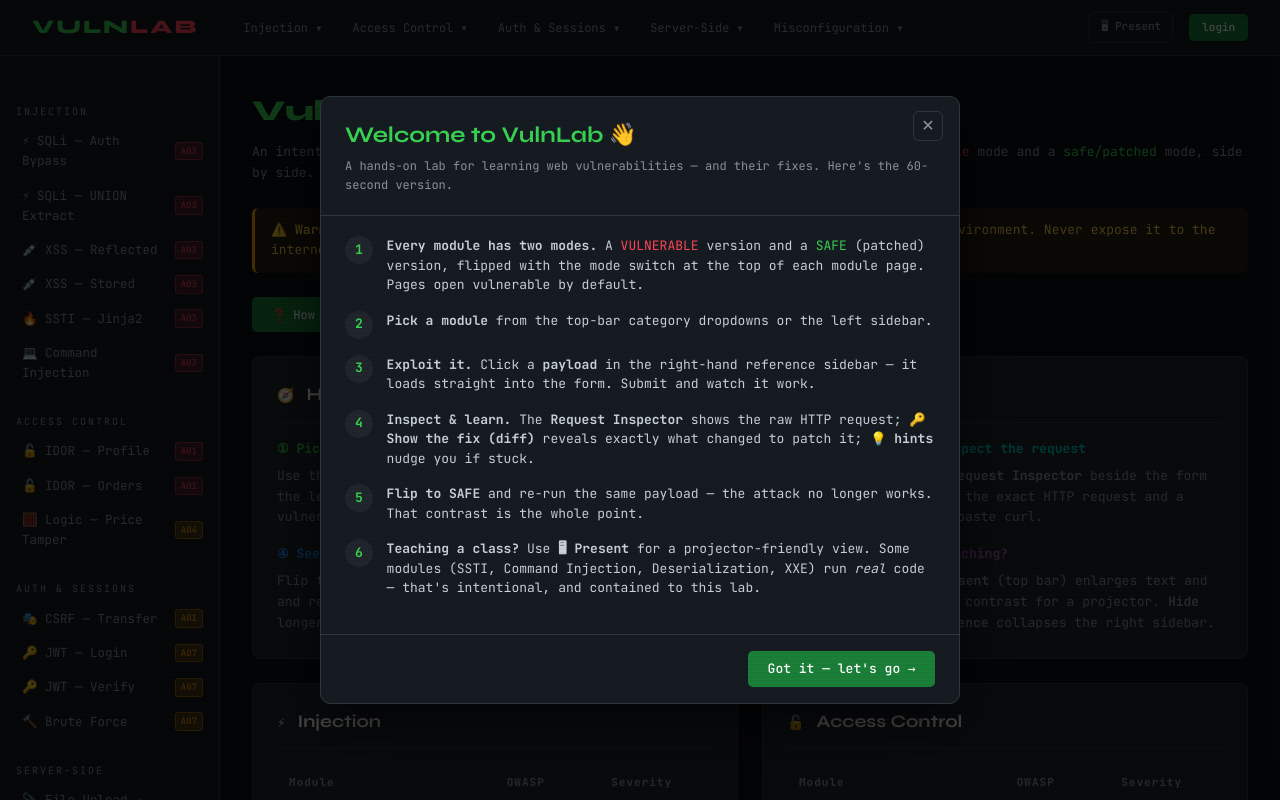
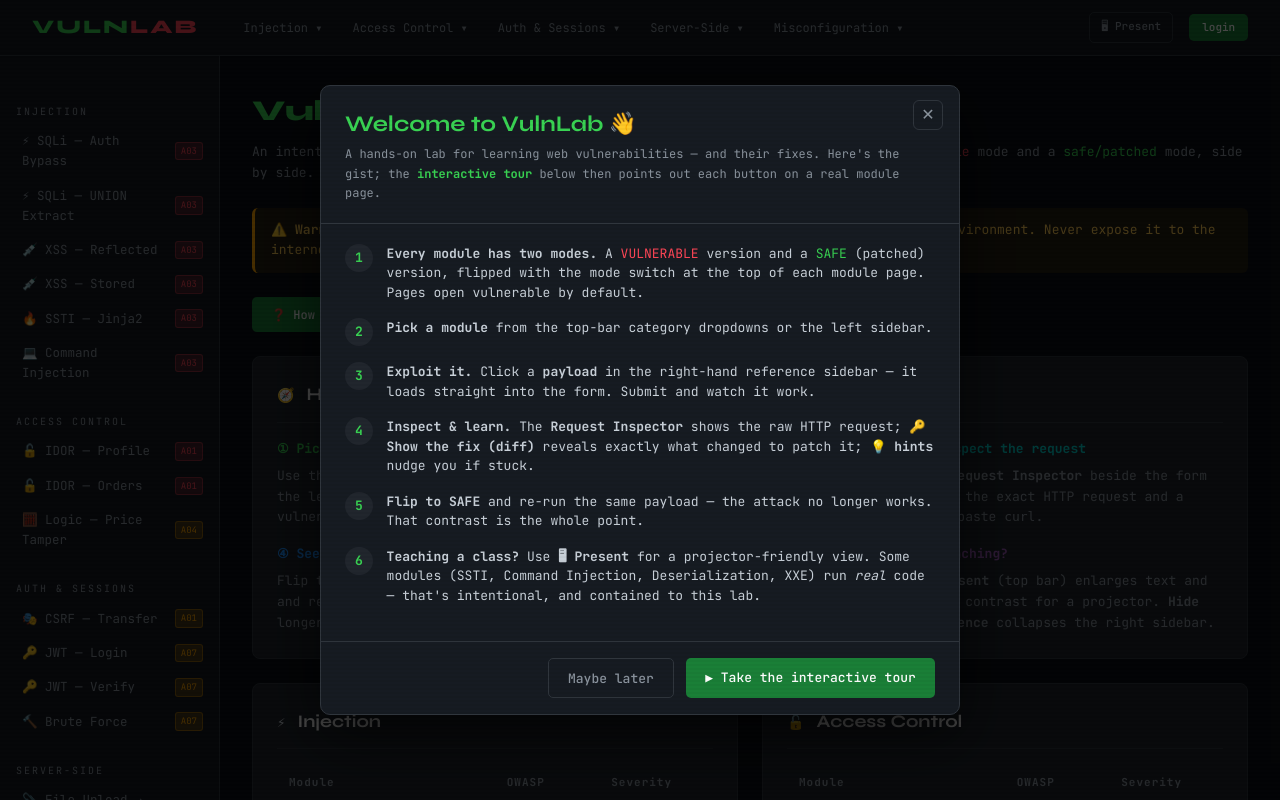
Before and after one commit to Cybevion/vulnhub, a Flask app: page / in a window 1280 px wide. Run offline with Flask 3, Linux system fonts and the light colour scheme; parts of the project's set-up code (start-up, migrations or seed data) failed here and were passed over.

Commit message:
Turn the tutorial into an interactive step-by-step tour
The welcome modal now launches a guided coach-mark tour that runs on a real
module page and spotlights each element in turn:

- lightweight tour engine in base.html (no external library): dims the page,
  rings the current element, and shows a positioned popover with
  Back/Next/Skip and a step counter
- steps cover the mode switch, the form, the payloads/how-it-works sidebar,
  the Request Inspector, Show-the-fix, Hints, Present mode, and the module
  dropdowns; steps whose element is absent are skipped
- the sidebar auto-expands for the payloads step
- welcome modal CTA "Take the interactive tour" opens /sqli/login?safe=0&tour=1,
  and any page loaded with ?tour=1 auto-starts the tour

Co-Authored-By: Claude Opus 4.8 <noreply@anthropic.com>

```diff
--- a/templates/base.html
+++ b/templates/base.html
@@ -413,7 +413,19 @@ nav {
 .tut-step .ts-n { flex: none; width: 28px; height: 28px; border-radius: 50%; background: var(--panel); color: var(--green); font-weight: 700; display: flex; align-items: center; justify-content: center; font-size: 13px; }
 .tut-step .ts-t { font-size: 13px; line-height: 1.5; }
 .tut-step .ts-t strong { color: var(--light); }
-.tut-modal .tut-foot { padding: 1rem 1.5rem; border-top: 1px solid var(--border); display: flex; justify-content: flex-end; gap: 0.75rem; }
+.tut-modal .tut-foot { padding: 1rem 1.5rem; border-top: 1px solid var(--border); display: flex; justify-content: flex-end; gap: 0.75rem; flex-wrap: wrap; }
+
+/* ── Guided tour (coach-marks) ── */
+.tour-target { position: relative; z-index: 1200 !important; box-shadow: 0 0 0 3px var(--green), 0 0 0 9999px rgba(0,0,0,0.72) !important; border-radius: 6px; }
+.tour-pop { position: fixed; z-index: 1300; width: 300px; max-width: calc(100vw - 24px); background: var(--bg2); border: 1px solid var(--green2); border-radius: 8px; padding: 0.9rem 1rem; box-shadow: 0 12px 40px rgba(0,0,0,0.6); }
+.tour-pop h4 { color: var(--green); font-size: 13px; margin-bottom: 0.35rem; }
+.tour-pop p { color: var(--light); font-size: 12.5px; line-height: 1.5; }
+.tour-pop .tp-foot { display: flex; justify-content: space-between; align-items: center; margin-top: 0.85rem; gap: 0.5rem; }
+.tour-pop .tp-count { font-size: 11px; color: var(--gray); }
+.tour-pop .tp-btns { display: flex; gap: 0.4rem; }
+.tour-pop button { font-size: 11px; padding: 0.3rem 0.7rem; border-radius: 4px; cursor: pointer; font-family: var(--font-mono); border: 1px solid var(--border); background: transparent; color: var(--gray); }
+.tour-pop button:hover { color: var(--light); }
+.tour-pop button.tp-next { background: var(--green2); border-color: var(--green2); color: #fff; }
 
 /* ── RESP ── */
 @media (max-width: 1200px) {
@@ -729,6 +741,69 @@ document.addEventListener('click', () => {
   document.querySelectorAll('.nav-dd.open').forEach(o => o.classList.remove('open'));
 });
 
+// ── Guided tour (coach-marks) — highlights each real element in turn ──
+const TOUR_STEPS = [
+  { sel: '.mode-switch .ms-track', title: 'Mode switch', text: 'Flip the whole module between VULNERABLE and SAFE here. Pages start vulnerable.' },
+  { sel: 'main form', title: 'The target form', text: 'Your input goes here. Load a payload or type your own, then submit to run it against the code.' },
+  { sel: '.rightbar', title: 'Payloads & How it works', text: 'Click any payload to load it straight into the form. "How it works" explains the attack step by step.', before: () => { if (document.querySelector('.layout').classList.contains('rb-collapsed')) applyRightbar(false); } },
+  { sel: '.ms-inspect', title: 'Request Inspector', text: 'After you submit, this shows the exact HTTP request you sent — plus a copy-paste curl.' },
+  { sel: '#sol-btn', title: 'Show the fix', text: 'Reveals a line-by-line diff of the vulnerable vs patched code — the “why” behind the fix.' },
+  { sel: '#hint-btn', title: 'Hints', text: 'Stuck? Reveal progressive hints, one at a time.' },
+  { sel: '#present-btn', title: 'Present mode', text: 'Enlarges text and lifts contrast for a projector or classroom.' },
+  { sel: '.nav-links', title: 'Switch modules', text: 'Jump to any other module via these OWASP-category dropdowns.' },
+];
+let _tourI = 0, _tourSteps = [];
+function startTour() {
+  _tourSteps = TOUR_STEPS.filter(s => document.querySelector(s.sel));
+  if (!_tourSteps.length) return;
+  _tourI = 0;
+  showTourStep();
+}
+function endTour() {
+  document.querySelectorAll('.tour-target').forEach(e => e.classList.remove('tour-target'));
+  const pop = document.getElementById('tour-pop');
+  if (pop) pop.remove();
+  try { localStorage.setItem('vulnlab_seen_intro', '1'); } catch (e) {}
+}
+function showTourStep() {
+  document.querySelectorAll('.tour-target').forEach(e => e.classList.remove('tour-target'));
+  const step = _tourSteps[_tourI];
+  const el = document.querySelector(step.sel);
+  if (!el) { if (_tourI < _tourSteps.length - 1) { _tourI++; showTourStep(); } else { endTour(); } return; }
+  if (step.before) step.before();
+  el.classList.add('tour-target');
+  el.scrollIntoView({ behavior: 'smooth', block: 'center' });
+
+  let pop = document.getElementById('tour-pop');
+  if (!pop) { pop = document.createElement('div'); pop.id = 'tour-pop'; pop.className = 'tour-pop'; document.body.appendChild(pop); }
+  const last = _tourI === _tourSteps.length - 1;
+  pop.innerHTML =
+    '<h4>' + step.title + '</h4><p>' + step.text + '</p>' +
+    '<div class="tp-foot"><span class="tp-count">' + (_tourI + 1) + ' / ' + _tourSteps.length + '</span>' +
+    '<span class="tp-btns"><button onclick="endTour()">Skip</button>' +
+    (_tourI > 0 ? '<button onclick="tourPrev()">Back</button>' : '') +
+    '<button class="tp-next" onclick="' + (last ? 'endTour()' : 'tourNext()') + '">' + (last ? 'Done' : 'Next →') + '</button></span></div>';
+
+  // position the popover near the highlighted element
+  setTimeout(() => {
+    const r = el.getBoundingClientRect();
+    const pr = pop.getBoundingClientRect();
+    let top = r.bottom + 12, left = r.left;
+    if (top + pr.height > window.innerHeight - 8) top = Math.max(8, r.top - pr.height - 12);
+    if (left + pr.width > window.innerWidth - 8) left = window.innerWidth - pr.width - 8;
+    pop.style.top = Math.max(8, top) + 'px';
+    pop.style.left = Math.max(8, left) + 'px';
+  }, 300);
+}
+function tourNext() { if (_tourI < _tourSteps.length - 1) { _tourI++; showTourStep(); } else endTour(); }
+function tourPrev() { if (_tourI > 0) { _tourI--; showTourStep(); } }
+// Auto-start when arriving with ?tour=1 (on a module page)
+try {
+  if (new URLSearchParams(location.search).get('tour') === '1' && document.querySelector('.mode-switch')) {
+    setTimeout(startTour, 400);
+  }
+} catch (e) {}
+
 // Safe mode toggle helper
 function toggleSafe() {
   const url = new URL(window.location.href);
--- a/templates/index.html
+++ b/templates/index.html
@@ -118,7 +118,7 @@
     <div class="tut-head">
       <button class="tut-x" onclick="closeTutorial()" title="Dismiss" aria-label="Dismiss">✕</button>
       <h2>Welcome to VulnLab 👋</h2>
-      <p>A hands-on lab for learning web vulnerabilities — and their fixes. Here's the 60-second version.</p>
+      <p>A hands-on lab for learning web vulnerabilities — and their fixes. Here's the gist; the <strong style="color:var(--green);">interactive tour</strong> below then points out each button on a real module page.</p>
     </div>
     <div class="tut-body">
       <div class="tut-step"><span class="ts-n">1</span><span class="ts-t"><strong>Every module has two modes.</strong> A <span style="color:var(--red);">VULNERABLE</span> version and a <span style="color:var(--green);">SAFE</span> (patched) version, flipped with the mode switch at the top of each module page. Pages open vulnerable by default.</span></div>
@@ -129,7 +129,8 @@
       <div class="tut-step"><span class="ts-n">6</span><span class="ts-t"><strong>Teaching a class?</strong> Use <strong>🖥 Present</strong> for a projector-friendly view. Some modules (SSTI, Command Injection, Deserialization, XXE) run <em>real</em> code — that's intentional, and contained to this lab.</span></div>
     </div>
     <div class="tut-foot">
-      <button onclick="closeTutorial()" class="btn btn-green">Got it — let's go →</button>
+      <button onclick="closeTutorial()" class="btn" style="border:1px solid var(--border);background:transparent;color:var(--gray);">Maybe later</button>
+      <a href="/sqli/login?safe=0&tour=1" class="btn btn-green">▶ Take the interactive tour</a>
     </div>
   </div>
 </div>
```
